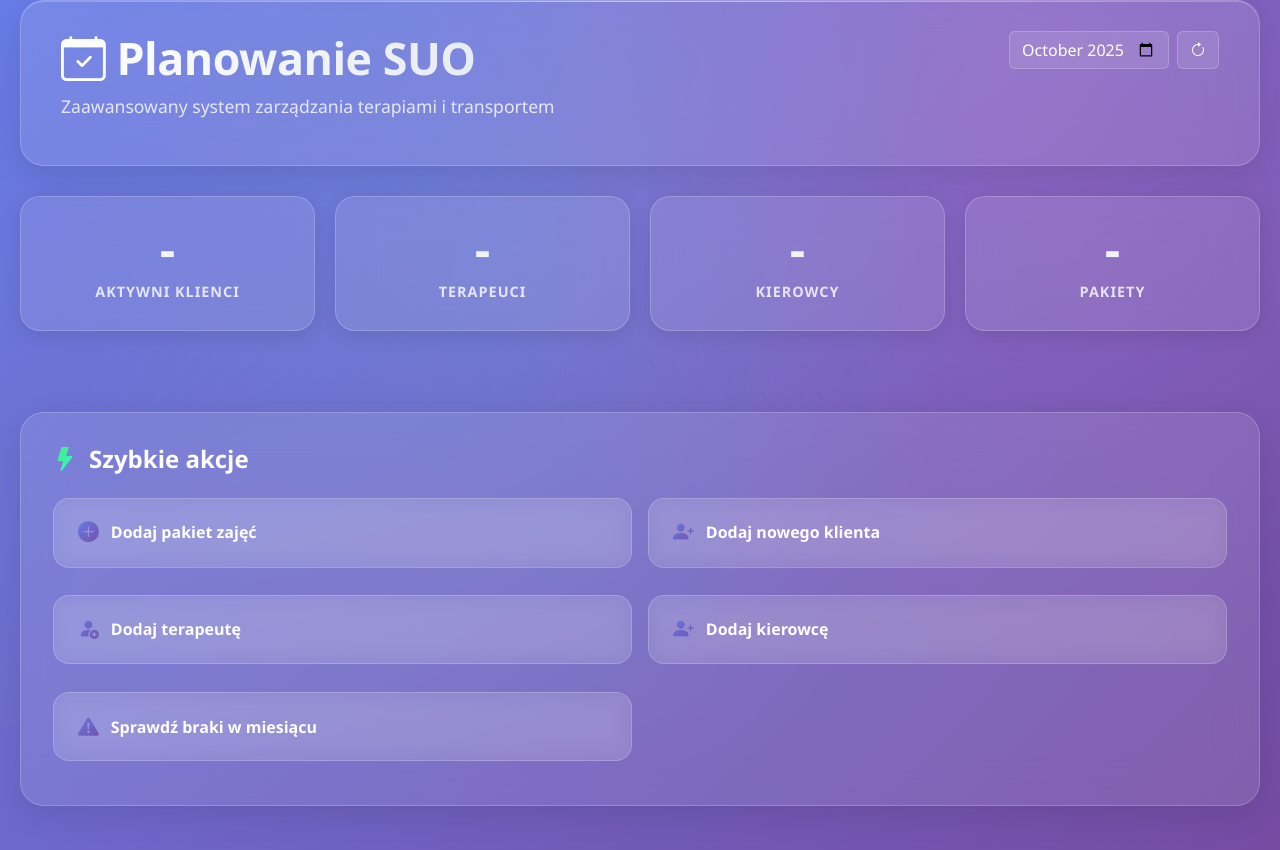
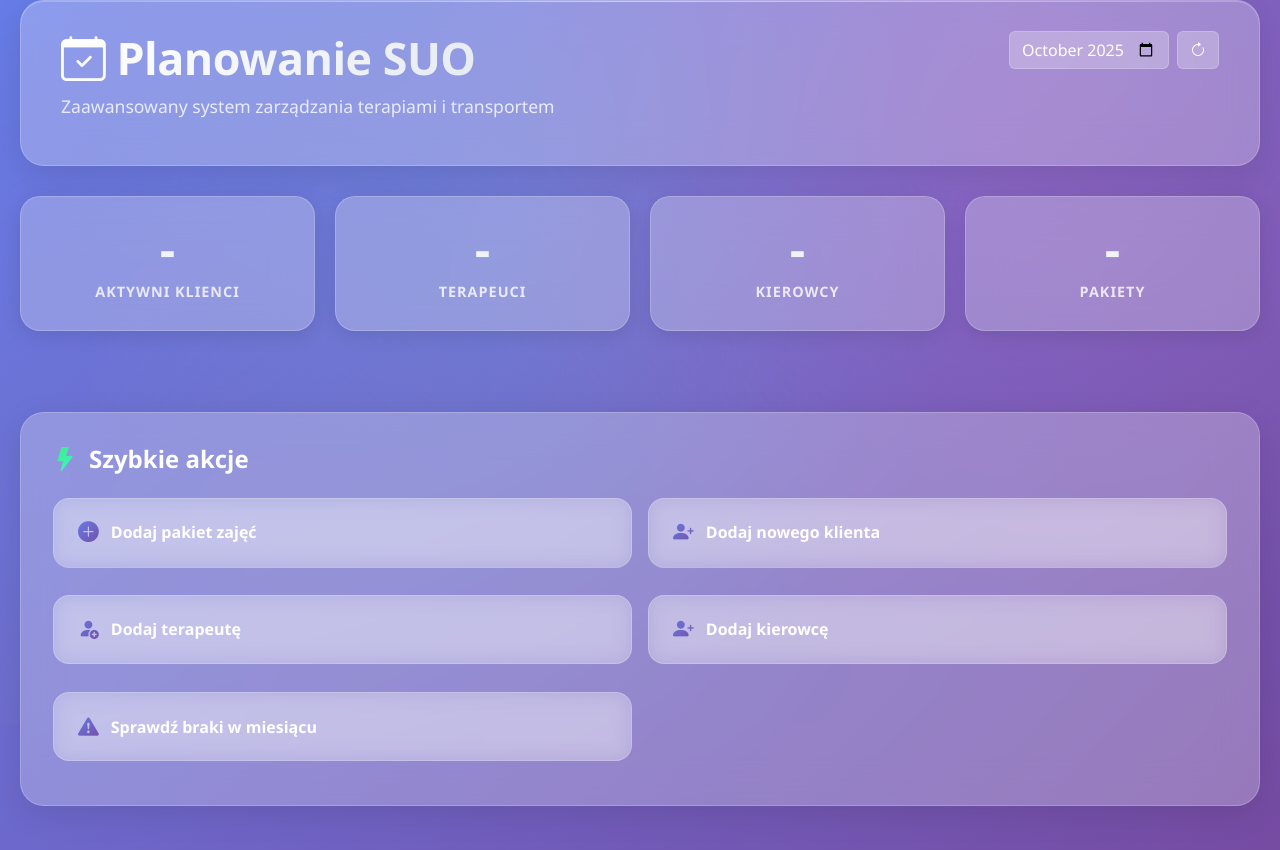
Before and after one commit to romloj/centrum, a Flask app: template templates/index.html in a window 1280 px wide. Shown: the part 76-926 px from the top of the page. Run offline with Flask 3, Linux system fonts and the light colour scheme; the template is opened without the code that fills it, so the values that code supplies are empty; parts of the project's set-up code (start-up, migrations or seed data) failed here and were passed over; some libraries are stand-ins or nearby versions.

Commit message:
Update index.html

```diff
--- a/templates/index.html
+++ b/templates/index.html
@@ -12,7 +12,7 @@
       --secondary-gradient: linear-gradient(135deg, #f093fb 0%, #f5576c 100%);
       --success-gradient: linear-gradient(135deg, #4facfe 0%, #00f2fe 100%);
       --warning-gradient: linear-gradient(135deg, #43e97b 0%, #38f9d7 100%);
-      --glass-bg: rgba(255, 255, 255, 0.1);
+      --glass-bg: rgba(255, 255, 255, 0.25);
       --glass-border: rgba(255, 255, 255, 0.2);
       --text-dark: #2d3748;
       --text-light: #718096;
```
